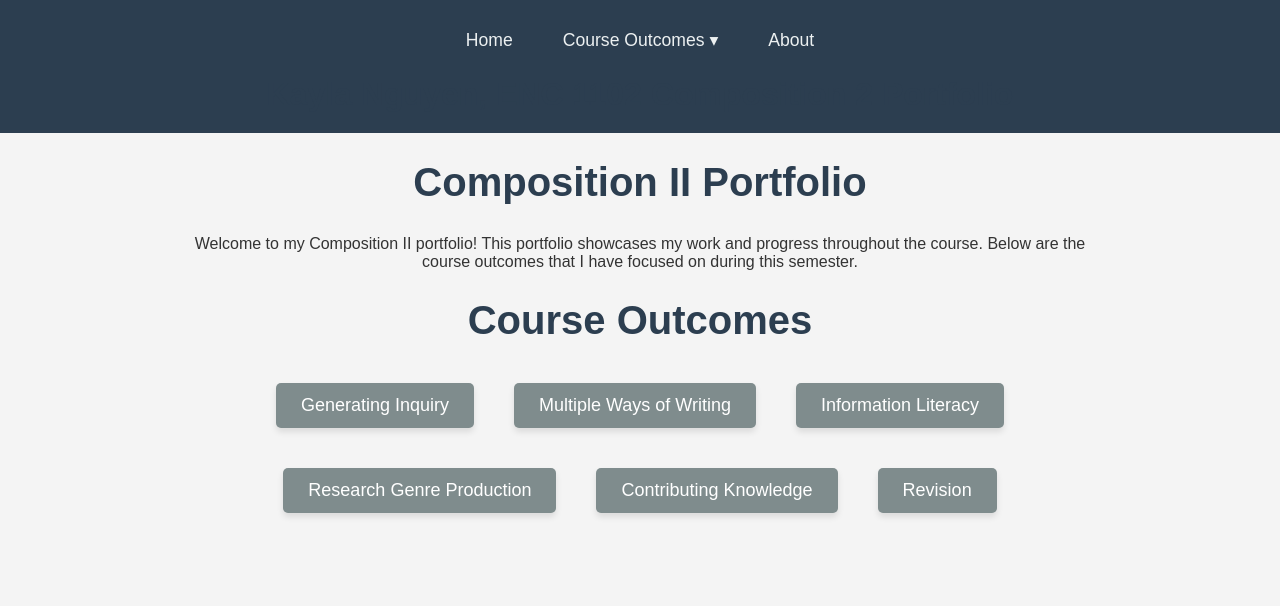
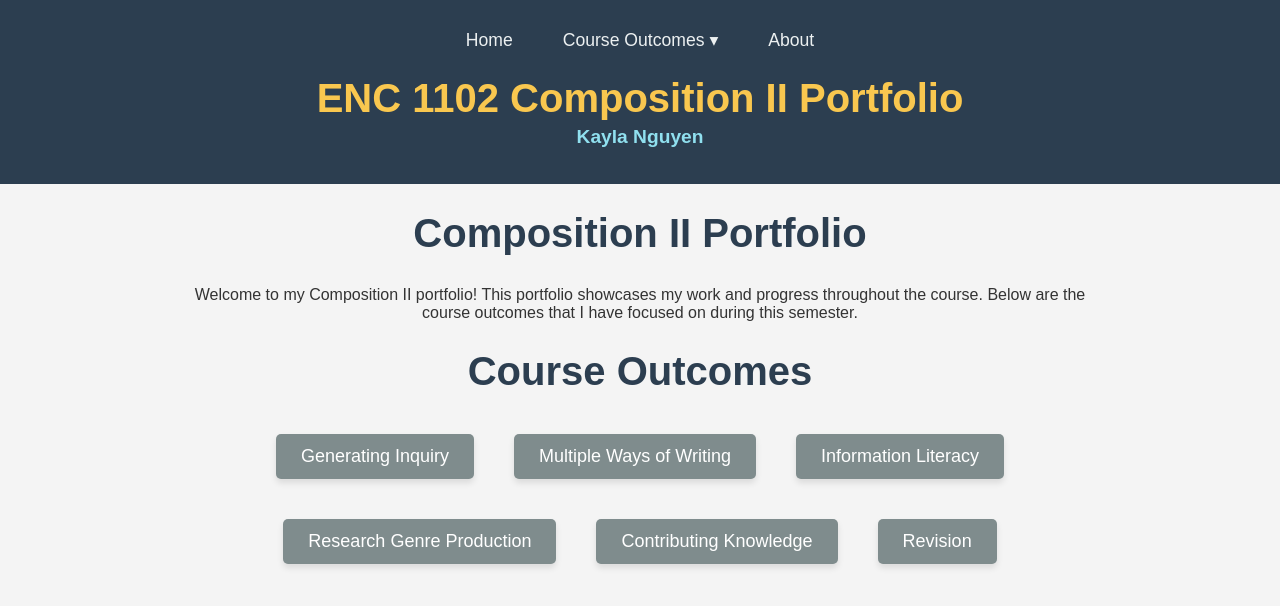
Before and after one commit to Ieventa/kaylan, a plain HTML site: page index.html in a window 1280 px wide. Drawn offline with Linux system fonts and the light colour scheme.

Commit message:
title changes

```diff
--- a/index.html
+++ b/index.html
@@ -25,7 +25,8 @@
     <a href="about.html" class="nav-link">About</a>
   </nav>
 
-  <h1 class="title">Kayla Nguyen, ENC 1102 Composition 2 Portfolio</h1>
+  <h1 class="title">ENC 1102 Composition II Portfolio</h1>
+  <h2 class="subtitle">Kayla Nguyen</h2>
 </header>
 
 
--- a/style.css
+++ b/style.css
@@ -26,8 +26,15 @@ header {
 
 /* Title below nav */
 .title {
-  font-size: 2em;
+  color: #f9c74f; /* golden yellow, looks vibrant & clean */
+  font-size: 2.5em;
   margin: 0;
+}
+
+.subtitle {
+  color: #90e0ef; /* soft pastel blue */
+  font-size: 1.2em;
+  margin-top: 5px;
 }
 
 /* Nav links */
```
